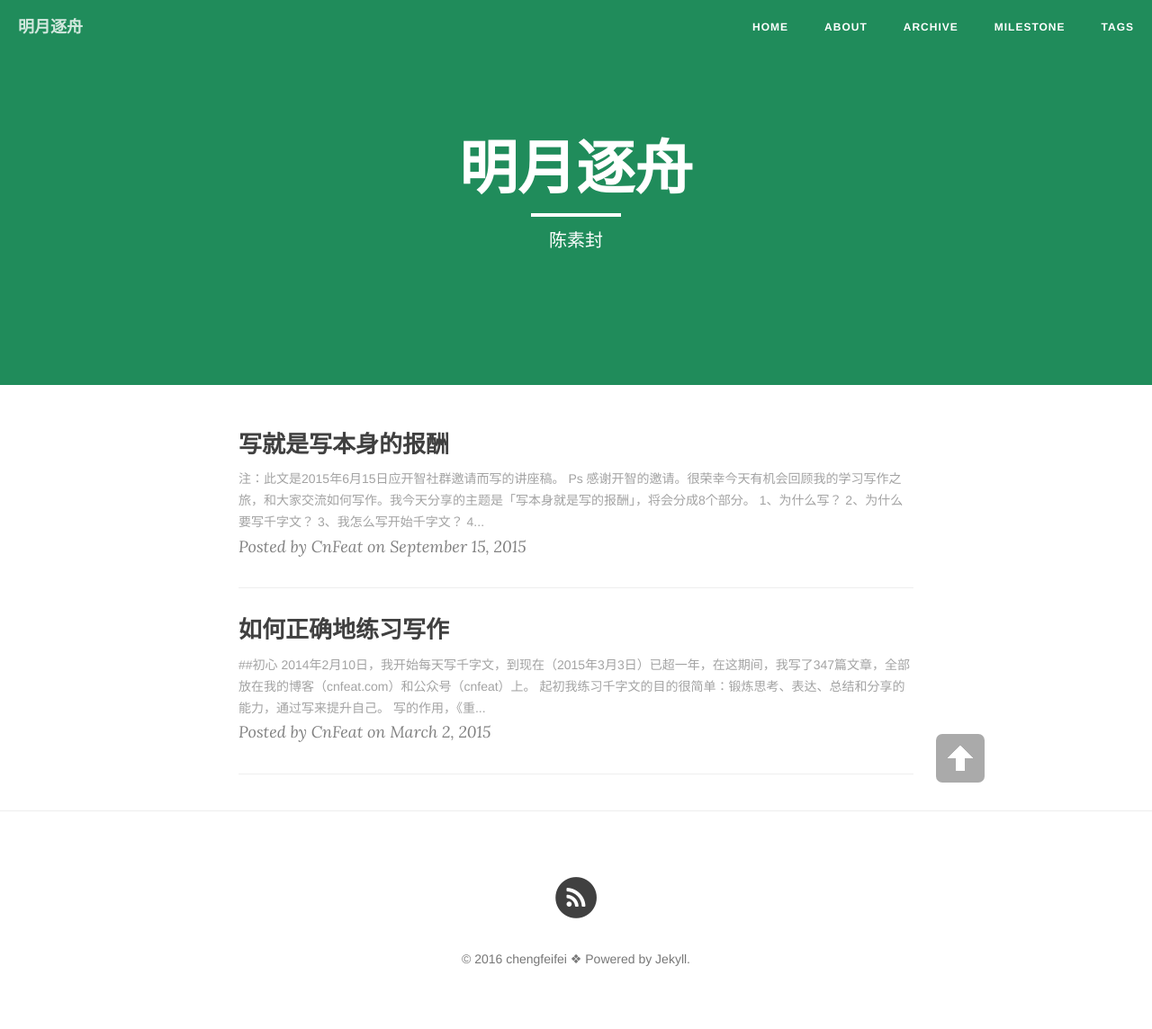
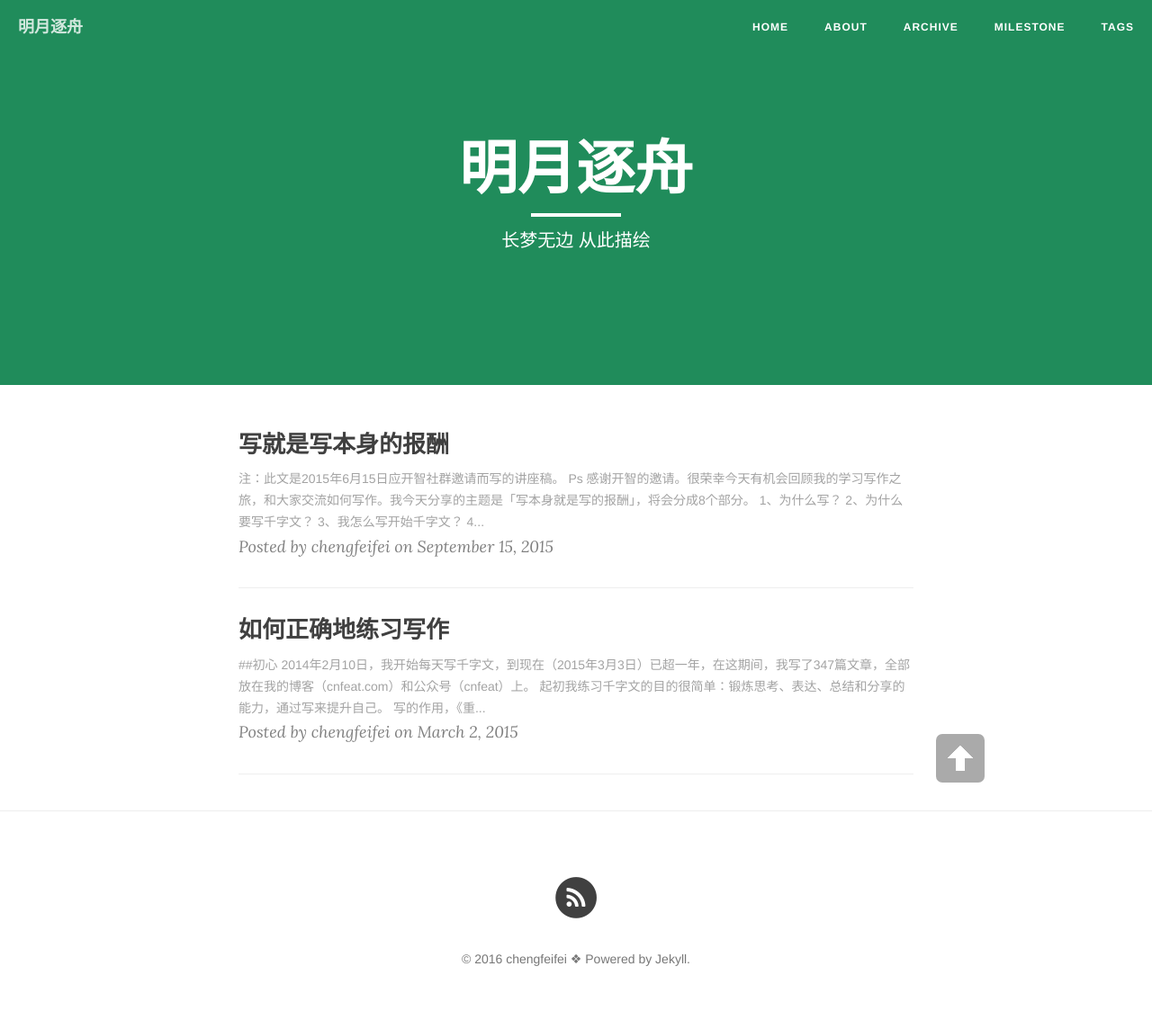
Before and after one commit to chengfeifei/chengfeifei.github.io, a Jekyll site: the page built from index.html, in a window 1280 px wide. Shown: the whole page at 90% size. Built offline with Jekyll 4.4.1, drawn with Linux system fonts in a browser that asks for light colours; nearby versions of some CDN libraries; the list of posts is cut into pages by our own code.

Commit message:
edit config index

```diff
--- a/_config.yml
+++ b/_config.yml
@@ -2,15 +2,15 @@
 title: 明月逐舟
 header-img: "img/green.jpg"
 tagline: "cn"
-description: ""
+description: "程飞飞"
 baseurl: ""
 url: "http://chengfeifei"
 
 # About/contact
 owner:
-  name: " chengfeifei"
-  email: CnFeat@gmail.com
-  bio: "现在就开始"
+  name: "chengfeifei"
+  email: mr.chengfeifei@gmail.com
+  bio: "很高兴见到你"
 
 # Data
 gavatar: http://dreamofbook.qiniudn.com/Az..png
@@ -33,7 +33,7 @@ paginate: 8
 exclude: ["less","node_modules","Gruntfile.js","package.json","README.md"]
 
 # http://en.wikipedia.org/wiki/List_of_tz_database_time_zones
-timezone: Asia/Shanghai
+timezone: Shanghai
 
 # Defaults for posts
 defaults:
@@ -43,7 +43,7 @@ defaults:
       type: "posts"
     values:
       layout: "post"
-      author: "CnFeat"
+      author: "chengfeifei"
       header-img: "img/green.jpg" # We don't want posts without a header image, that whould mean white on white
 
 # Comments
--- a/index.html
+++ b/index.html
@@ -1,6 +1,6 @@
 ---
 layout: page
-description: "陈素封"
+description: "长梦无边 从此描绘"
 ---
 
 {% for post in paginator.posts %}
```
